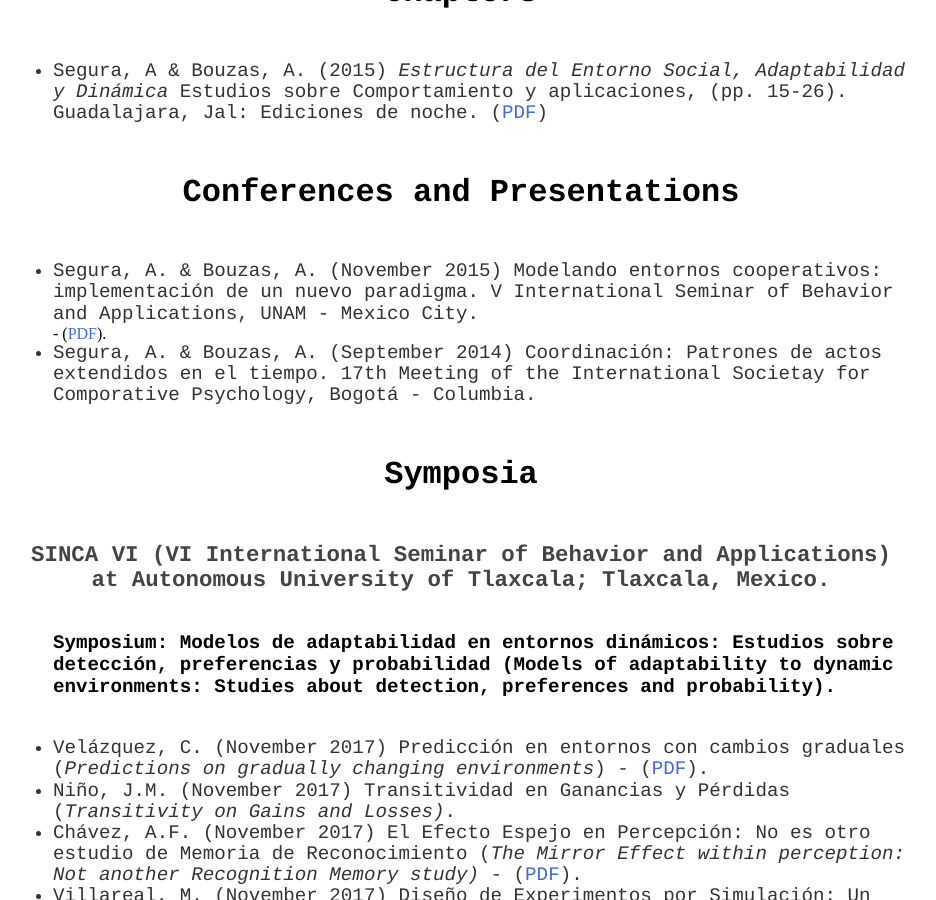
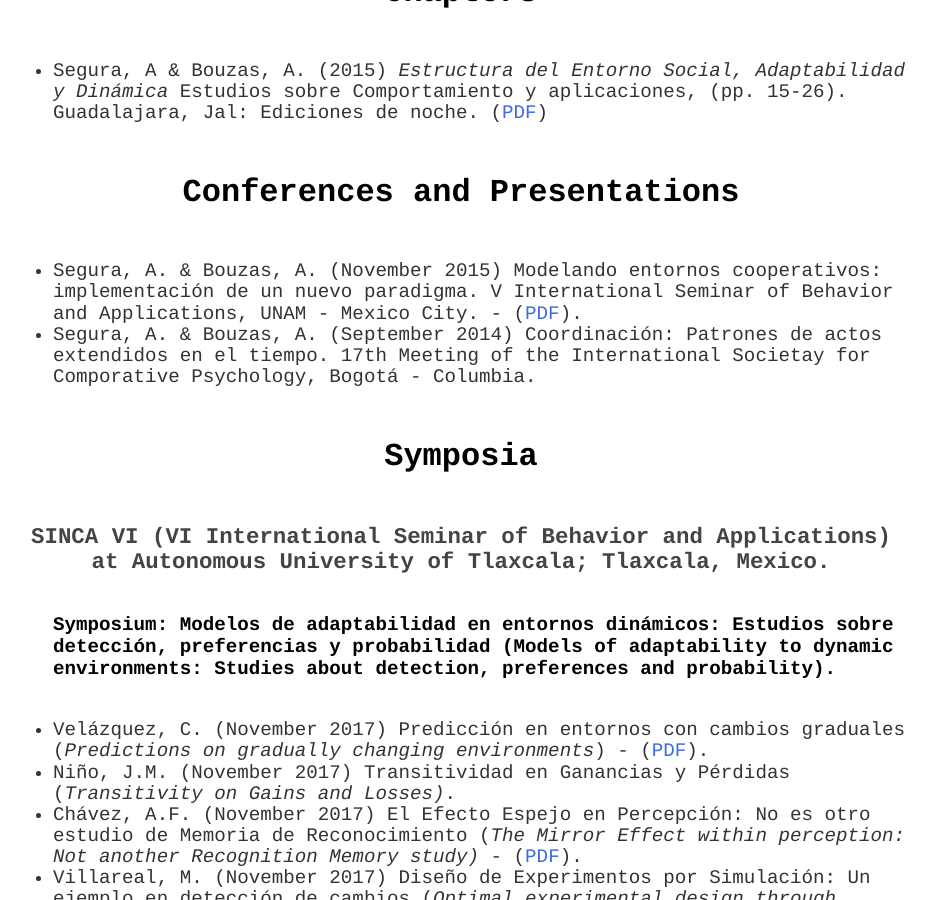
Before and after one commit to BouzasLab25/bouzaslab25.github.io, a Jekyll site: the page built from publications/index.html, in a window 1280 px wide and 900 px high, scrolled down 861 px. Shown: the whole window, without its empty margins (179-1115 px from the left). Built offline with Jekyll 4.4.1, drawn with Linux system fonts in a browser that asks for light colours.

Commit message:
Update index.html

```diff
--- a/publications/index.html
+++ b/publications/index.html
@@ -31,7 +31,7 @@ title: Lab25 Publications
 
 			<h3>Conferences and Presentations</h3>
 	<ul>
-	 	 	<li class='ho' >Segura, A. & Bouzas, A. (November 2015) Modelando entornos cooperativos: implementación de un nuevo paradigma. V International Seminar of Behavior and Applications, UNAM - Mexico City.</li> - (<a class='link' href="/presentations/SINCA-V_AleSegura.pdf">PDF</a>).</li>
+	 	 	<li class='ho' >Segura, A. & Bouzas, A. (November 2015) Modelando entornos cooperativos: implementación de un nuevo paradigma. V International Seminar of Behavior and Applications, UNAM - Mexico City. - (<a class='link' href="/presentations/SINCA-V_AleSegura.pdf">PDF</a>).</li>
 
 			<li class='ho' >Segura, A. & Bouzas, A. (September 2014) Coordinación: Patrones de actos extendidos en el tiempo. 17th Meeting of the International Societay for Comporative Psychology, Bogotá - Columbia.</li>
 	</ul>
```
